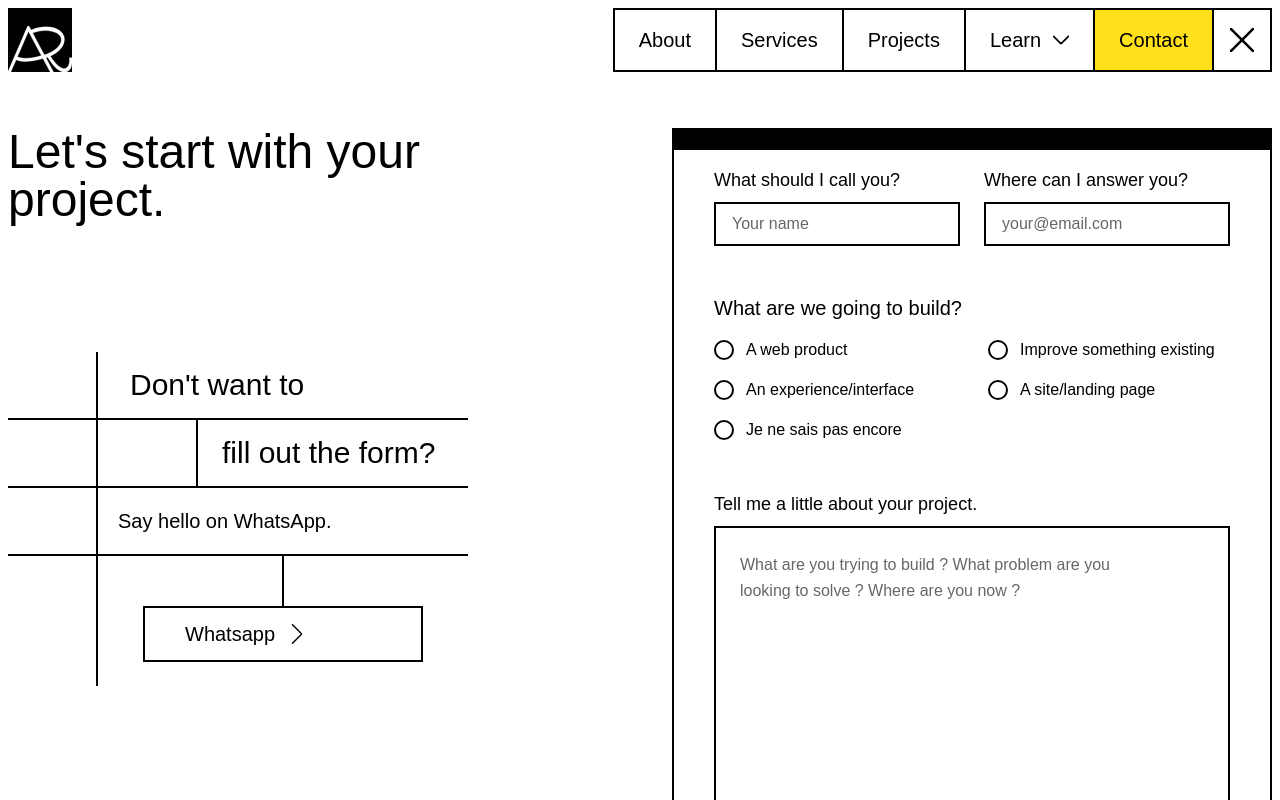
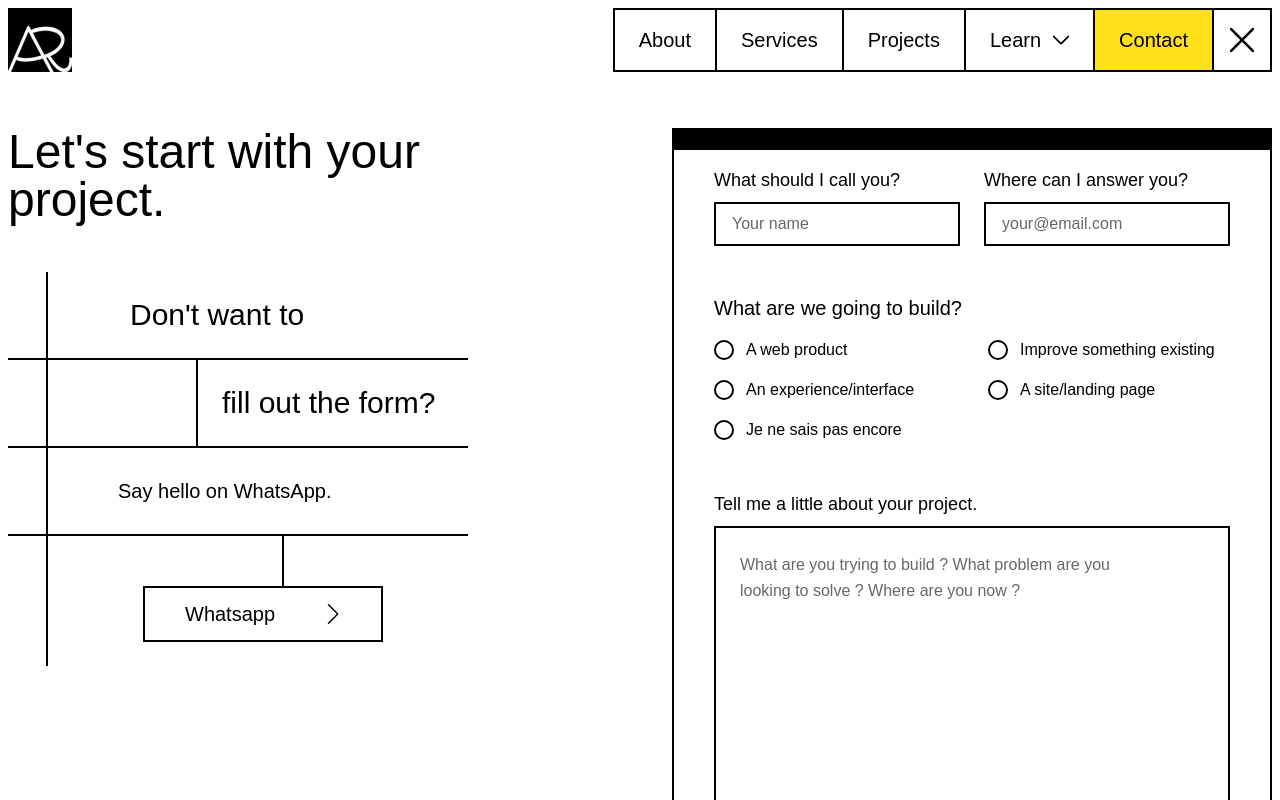
Before and after one commit to Rahim10020/rahim.design, a React (Vite) app: page /contact in a window 1280 px wide. Shown: the top 800 px of the page. Built offline with nearby package versions, Linux system fonts and the light colour scheme; no server answers; a web font is replaced by a local one.

Commit message:
changings

```diff
--- a/src/_components/ui/forms/BlueprintNote.tsx
+++ b/src/_components/ui/forms/BlueprintNote.tsx
@@ -7,16 +7,16 @@ export default function BlueprintNote() {
       {/* Ligne verticale principale (pleine hauteur) */}
       <div
         aria-hidden
-        className="absolute inset-y-0 left-[88px] w-0.5 bg-foreground"
+        className="absolute inset-y-0 left-[38px] w-0.5 bg-foreground"
       />
 
       {/* Rangée 1 */}
-      <div className="flex h-[68px] items-center border-b-2 border-foreground pl-[90px]">
+      <div className="flex h-[88px] items-center border-b-2 border-foreground pl-[90px]">
         <p className="whitespace-nowrap pl-8 text-3xl">Don't want to</p>
       </div>
 
       {/* Rangée 2 : cellule vide + séparateur secondaire */}
-      <div className="flex h-[68px] items-stretch border-b-2 border-foreground pl-[90px]">
+      <div className="flex h-[88px] items-stretch border-b-2 border-foreground pl-[90px]">
         <div
           aria-hidden
           className="w-[100px] shrink-0 border-r-2 border-foreground"
@@ -27,7 +27,7 @@ export default function BlueprintNote() {
       </div>
 
       {/* Rangée 3 */}
-      <div className="flex h-[68px] items-center border-b-2 border-foreground pl-[90px]">
+      <div className="flex h-[88px] items-center border-b-2 border-foreground pl-[90px]">
         <p className="whitespace-nowrap pl-5 text-xl">Say hello on WhatsApp.</p>
       </div>
 
@@ -38,7 +38,7 @@ export default function BlueprintNote() {
           href={WHATSAPP_URL}
           target="_blank"
           rel="noopener noreferrer"
-          className="flex w-full items-center gap-3 border-2 border-foreground py-3 pl-10 text-xl transition-colors hover:bg-background-alt"
+          className="flex w-[240px] items-center gap-12 border-2 border-foreground py-3 pl-10 text-xl transition-colors hover:bg-background-alt"
         >
           Whatsapp <ArrowRightIcon size={20} />
         </a>
--- a/src/_pages/Contact.tsx
+++ b/src/_pages/Contact.tsx
@@ -8,11 +8,13 @@ export default function ContactPage() {
     <section className="w-full bg-background min-h-screen">
       <div className="max-w-350 mx-auto px-page-x pt-12 pb-24 mb-24">
         <div className="mx-auto w-full max-w-8xl grid grid-cols-1 lg:grid-cols-2 gap-16 items-start">
-          <div className="flex flex-col gap-32">
-            <h1 className="text-4xl md:text-5xl font-medium text-foreground max-w-md">
-              Let's start with your project.
-            </h1>
-            <BlueprintNote />
+          <div className="flex flex-col gap-36">
+            <div className="flex flex-col gap-12">
+              <h1 className="text-4xl md:text-5xl font-medium text-foreground max-w-md">
+                Let's start with your project.
+              </h1>
+              <BlueprintNote />
+            </div>
             <div className="flex flex-col gap-8">
               <EmailLink
                 label="rahim100codeur@gmail.com"
```
